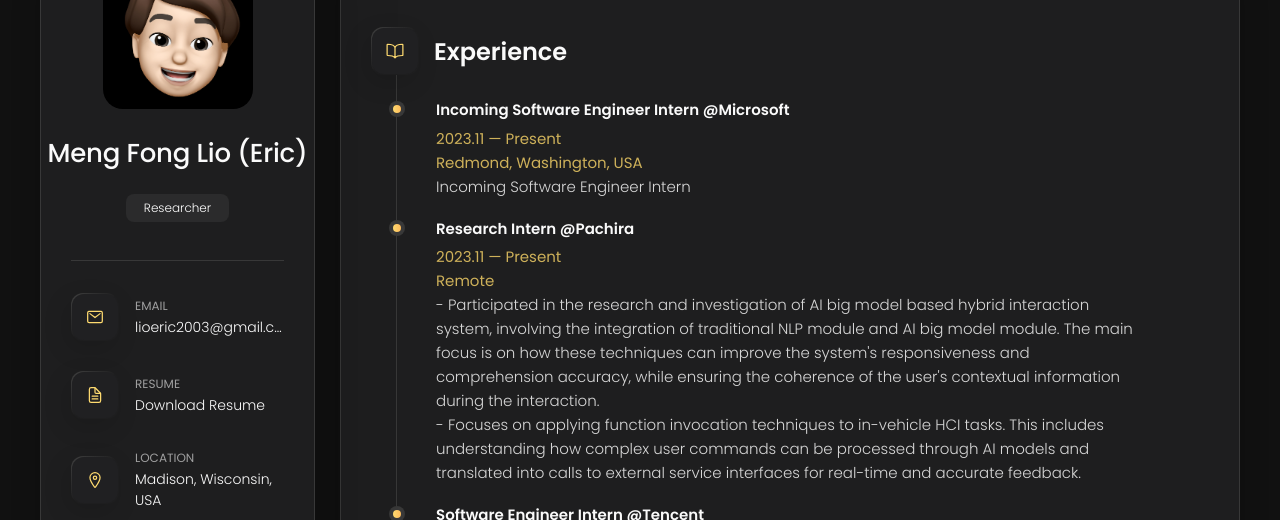
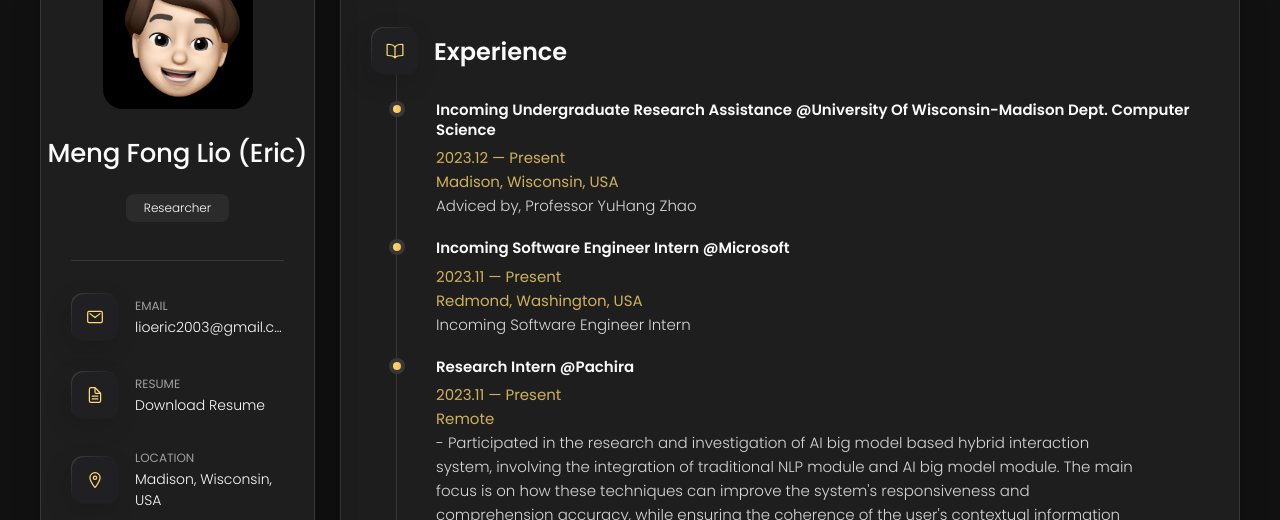
Before and after one commit to Eric7123/eric7123.github.io, a plain HTML site: page index.html in a window 1280 px wide. Both pictures are taken after a click on the button "Resume". Shown: the part 162-682 px from the top of the page. Drawn offline with nearby package versions, Linux system fonts and the light colour scheme.

Commit message:
feat: research for hic

```diff
--- a/index.html
+++ b/index.html
@@ -451,6 +451,19 @@
           </div>
 
           <ol class="timeline-list">
+
+            <li class="timeline-item">
+
+              <h4 class="h4 timeline-item-title">Incoming Undergraduate Research Assistance @University of Wisconsin-Madison Dept. Computer Science</h4>
+
+              <span>2023.12 — Present</span>
+              <span>Madison, Wisconsin, USA</span>
+
+              <p class="timeline-text">
+                Adviced by, Professor YuHang Zhao<br>
+              </p>
+
+            </li>
 
             <li class="timeline-item">
 
```
